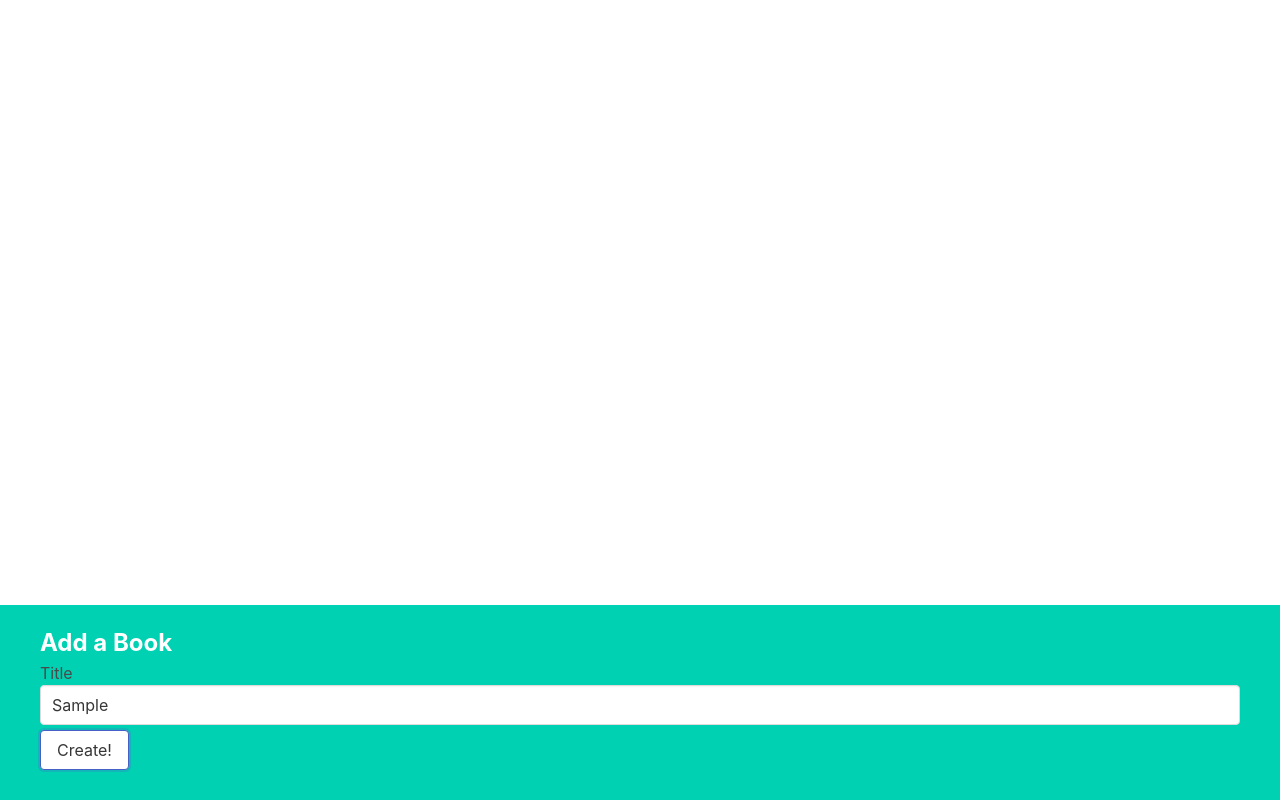
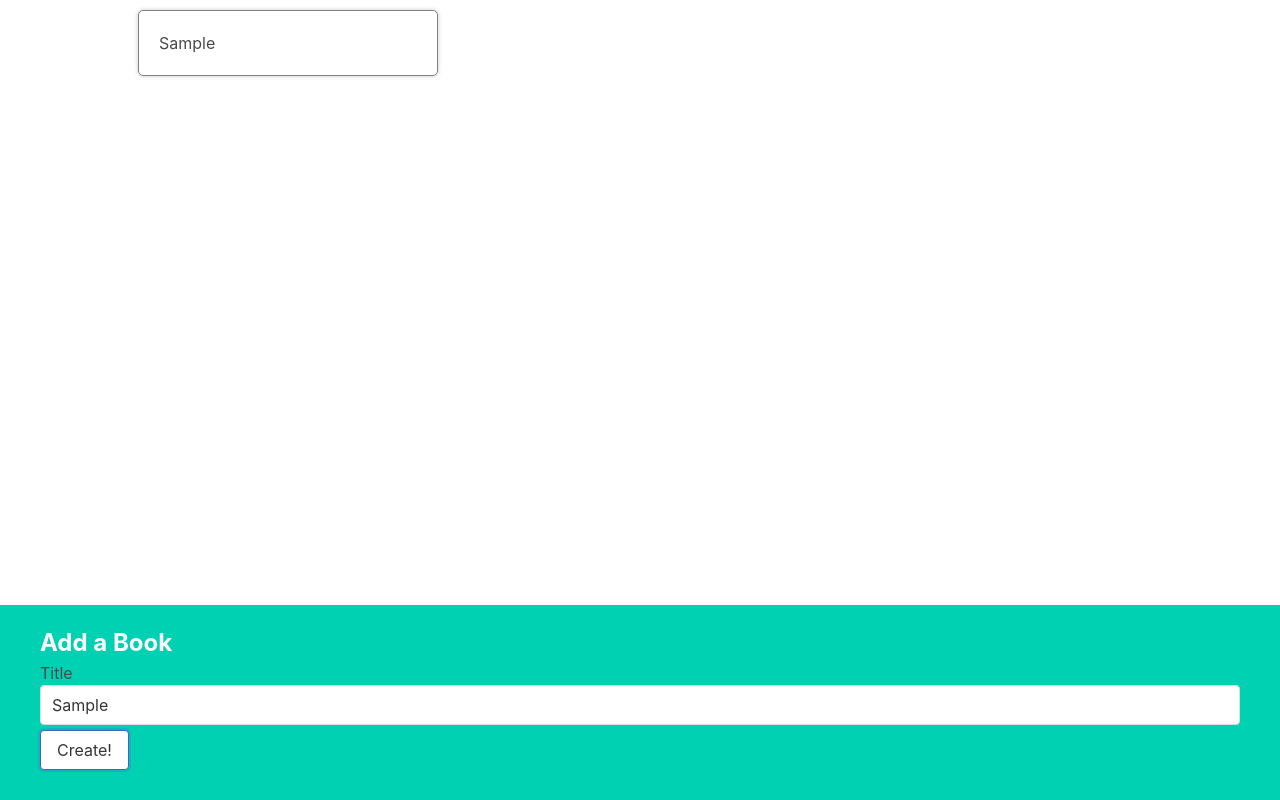
Before and after one commit to shiwanshudev/learn-nextjs, a React (Vite) app in the folder books/: page / in a window 1280 px wide. Both pictures are taken after typing "Sample" into the empty fields and a click on the button "Create!". Built offline with nearby package versions, Linux system fonts and the light colour scheme.

Commit message:
Add BookShow component and render books

```diff
--- a/books/src/App.tsx
+++ b/books/src/App.tsx
@@ -1,8 +1,10 @@
 import { useState } from "react";
 import BookCreate from "./components/BookCreate";
+import BookList from "./components/BookList";
 
 interface Book {
   title: string;
+  id: number;
 }
 
 function App() {
@@ -15,7 +17,8 @@ function App() {
     setBooks(updatedBooks);
   };
   return (
-    <div>
+    <div className="app">
+      <BookList books={books} />
       <BookCreate onCreate={createBook} />
     </div>
   );
--- a/books/src/components/BookList.tsx
+++ b/books/src/components/BookList.tsx
@@ -1,3 +1,12 @@
-export default function BookList() {
-  return <div>Book List</div>;
+import BookShow from "./BookShow";
+
+interface Book {
+  title: string;
+  id: number;
 }
+export default function BookList({ books }: { books: Book[] }) {
+  const renderedBooks = books.map((book) => (
+    <BookShow book={book} key={book.id} />
+  ));
+  return <div className="book-list">{renderedBooks}</div>;
+}
--- a/books/src/components/BookShow.tsx
+++ b/books/src/components/BookShow.tsx
@@ -1,3 +1,8 @@
-export default function BookShow() {
-  return <div>Book Show</div>;
+interface Book {
+  title: string;
+  id: number;
 }
+
+export default function BookShow({ book }: { book: Book }) {
+  return <div className="book-show">{book.title}</div>;
+}
```
